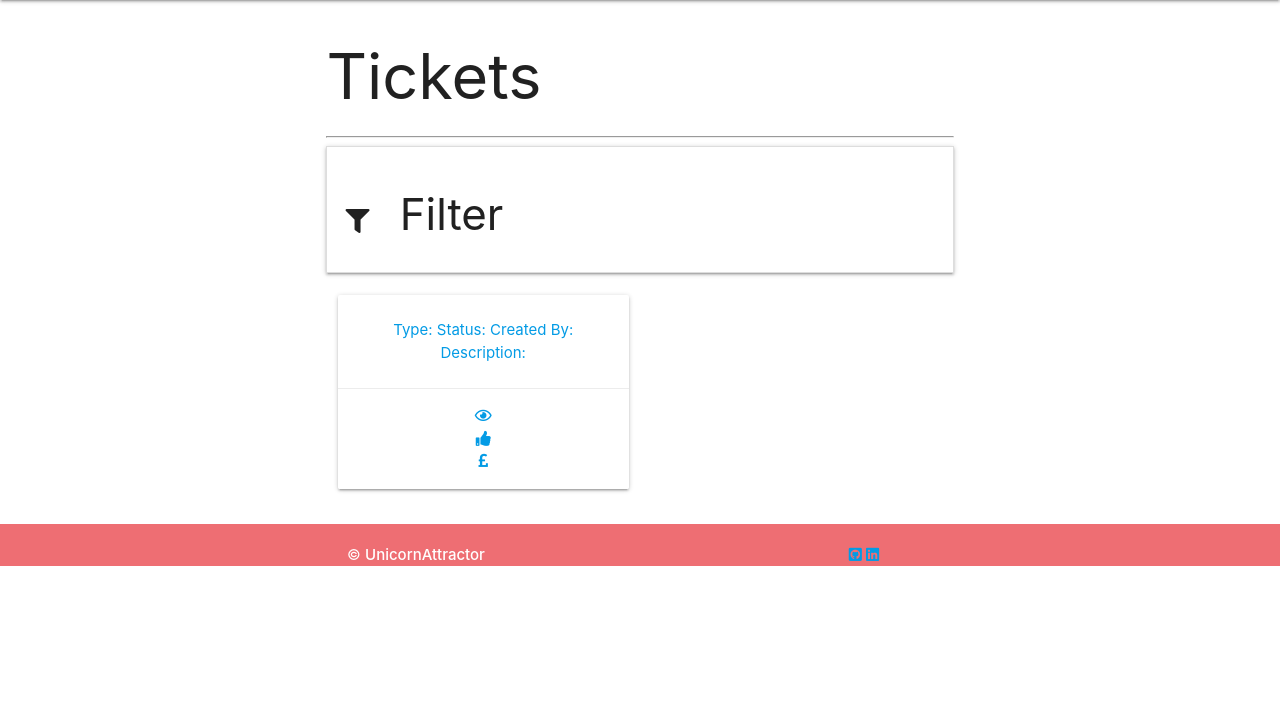
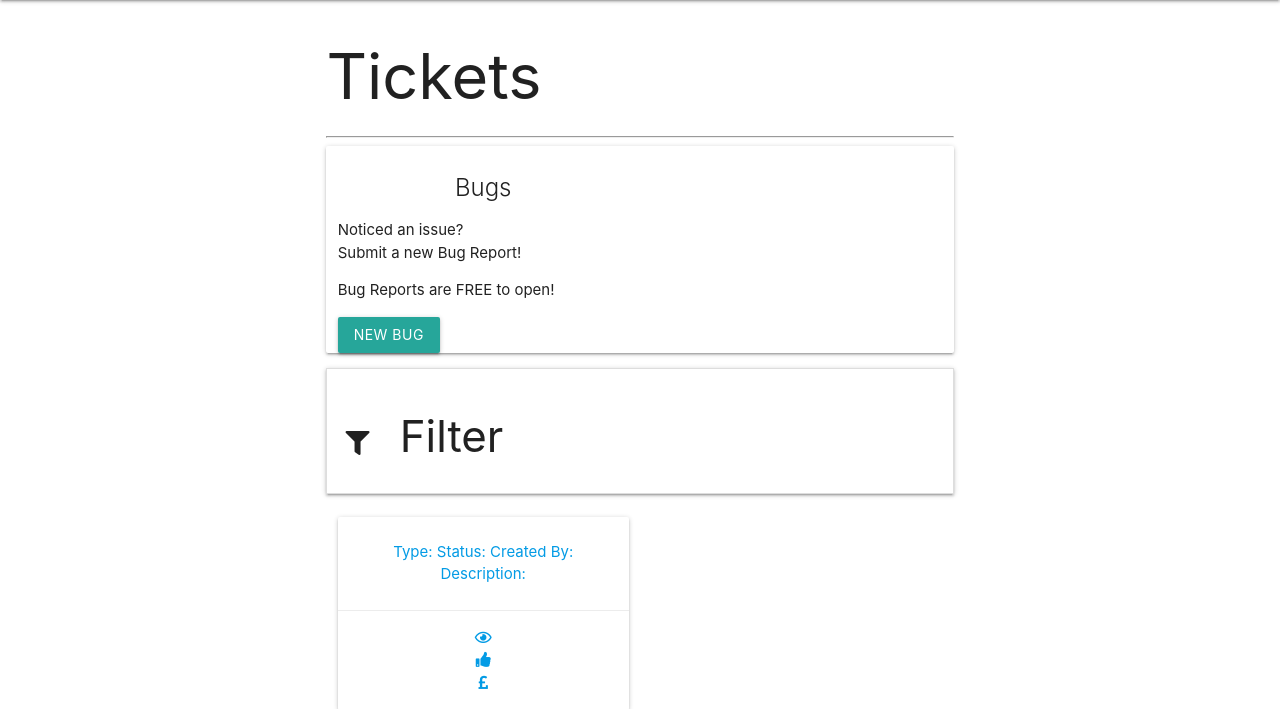
Before and after one commit to hebs87/unicorn-attractor-milestone-four, a Django app: template tickets/templates/all_tickets.html in a window 1280 px wide. Shown: the part 64-773 px from the top of the page. Before the commit the page ends 630 px from the top, so only its background shows below. Run offline with Django 3.2, Linux system fonts and the light colour scheme; the template is opened without the code that fills it: most values are stand-ins (such as "Sample title", 1, 10 or a date in 2020); some libraries are stand-ins or nearby versions.

Commit message:
Added New Bug card to all_tickets.html

```diff
--- a/tickets/templates/all_tickets.html
+++ b/tickets/templates/all_tickets.html
@@ -8,7 +8,23 @@
 
 {% block content %}
 
-
+    <div class="row recipe-card card z-depth-1">
+        <!-- Log New Bug-->
+        <div class="col s12 m6 ingredients">
+            <h3 class="card-title center-align">Bugs</h3>
+            <p>
+                Noticed an issue?
+                <br>
+                Submit a new Bug Report!
+            </p>
+            <p>
+                Bug Reports are FREE to open!
+            </p>
+            <a href="" class="btn">
+                New Bug
+            </a>
+        </div>
+    </div>
 
     <!-- Filter Form -->
     <form id="filter_form" method="POST" action="">
```
